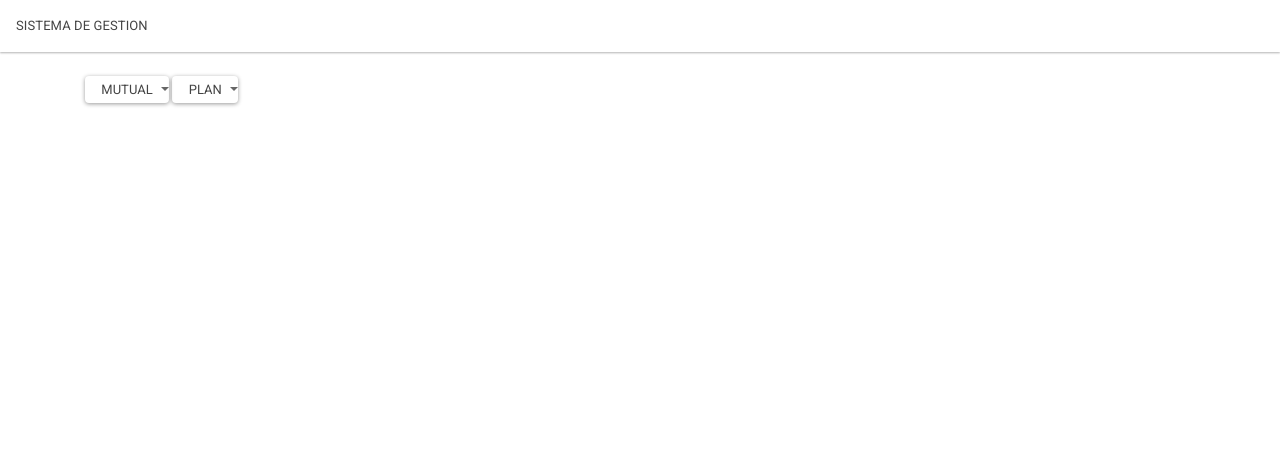
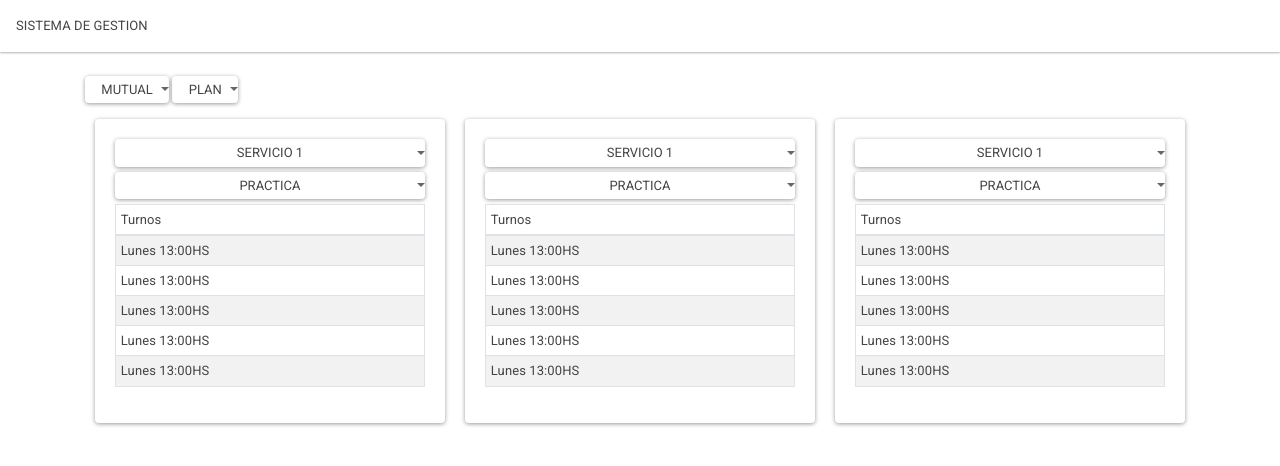
Before and after one commit to raabdev/APIRest-medical, a Flask app: page /turnos/asignacion_turnos/ in a window 1280 px wide. Shown: the top 466 px of the page. Run offline with Flask 2, Linux system fonts and the light colour scheme; some libraries are stand-ins or nearby versions.

Commit message:
se avanzo con los turnos

```diff
--- /dev/null
+++ b/static/css/styles.css
@@ -0,0 +1,11 @@
+#tarj-div{
+    display: flex;
+}
+
+#tarjeta{
+    margin: 0 10px 0 10px;
+}
+
+#servicio1{
+    margin-bottom: 5px;
+}
--- a/templates/asignacion_turnos.html
+++ b/templates/asignacion_turnos.html
@@ -4,7 +4,7 @@
 
     <script src="https://ajax.googleapis.com/ajax/libs/jquery/3.2.1/jquery.min.js"></script>
     <form action="" method="POST">
-       <div class="wrap">
+       <div class="form-group">
             <select class="btn pt-1 pb-1" id="mutual" name="mutual" required>
                 <option value="0" selected>Mutual</option>
                 <option value="OSDE">OSDE</option>
@@ -15,6 +15,105 @@
                 <option value="0" selected>Plan</option>
             </select>
         </div>
+
+        <div id="tarj-div">
+            <div class="col-md-4 card card-body" id="tarjeta">
+                <select class="btn pt-1 pb-1" id="servicio1" name="servicio1" required>
+                    <option value="0" selected>Servicio 1</option>
+                    <option value="01">Ecografia</option>
+                    <option value="02">Radiografia</option>
+                </select>
+                <select class="btn pt-1 pb-1" id="servicio1" name="servicio1" required>
+                    <option value="0" selected>PRACTICA</option>
+                    <option value="01">Ecografia</option>
+                    <option value="02" >Radiografia</option>
+                </select>
+                <div class="">
+                    <table class="table table-striped table-bordered bg-white table-sm">
+                        <thead>
+                            <tr>
+                                <td>Turnos</td>
+                            </tr>
+                        </thead>
+                        <tbody>
+                            <tr><td> Lunes 13:00HS</td></tr>
+                            <tr><td> Lunes 13:00HS</td></tr>
+                            <tr><td> Lunes 13:00HS</td></tr>
+                            <tr><td> Lunes 13:00HS</td></tr>
+                            <tr><td> Lunes 13:00HS</td></tr>
+                        </tbody>
+                    </table>
+                </div>
+            </div>
+
+            <div class="col-md-4 card card-body" id="tarjeta">
+                <select class="btn pt-1 pb-1" id="servicio1" name="servicio1" required>
+                    <option value="0" selected>Servicio 1</option>
+                    <option value="01">Ecografia</option>
+                    <option value="02">Radiografia</option>
+                </select>
+                <select class="btn pt-1 pb-1" id="servicio1" name="servicio1" required>
+                    <option value="0" selected>PRACTICA</option>
+                    <option value="01">Ecografia</option>
+                    <option value="02" >Radiografia</option>
+                </select>
+                <div class="">
+                    <table class="table table-striped table-bordered bg-white table-sm">
+                        <thead>
+                            <tr>
+                                <td>Turnos</td>
+                            </tr>
+                        </thead>
+                        <tbody>
+                            <tr><td> Lunes 13:00HS</td></tr>
+                            <tr><td> Lunes 13:00HS</td></tr>
+                            <tr><td> Lunes 13:00HS</td></tr>
+                            <tr><td> Lunes 13:00HS</td></tr>
+                            <tr><td> Lunes 13:00HS</td></tr>
+                        </tbody>
+                    </table>
+                </div>
+            </div>
+
+            <div class="col-md-4 card card-body" id="tarjeta">
+                <select class="btn pt-1 pb-1" id="servicio1" name="servicio1" required>
+                    <option value="0" selected>Servicio 1</option>
+                    <option value="01">Ecografia</option>
+                    <option value="02">Radiografia</option>
+                </select>
+                <select class="btn pt-1 pb-1" id="servicio1" name="servicio1" required>
+                    <option value="0" selected>PRACTICA</option>
+                    <option value="01">Ecografia</option>
+                    <option value="02" >Radiografia</option>
+                </select>
+                <div class="">
+                    <table class="table table-striped table-bordered bg-white table-sm">
+                        <thead>
+                            <tr>
+                                <td>Turnos</td>
+                            </tr>
+                        </thead>
+                        <tbody>
+                            <tr><td> Lunes 13:00HS</td></tr>
+                            <tr><td> Lunes 13:00HS</td></tr>
+                            <tr><td> Lunes 13:00HS</td></tr>
+                            <tr><td> Lunes 13:00HS</td></tr>
+                            <tr><td> Lunes 13:00HS</td></tr>
+                        </tbody>
+                    </table>
+                </div>
+            </div>
+        </div>
+
+
+
+
+
+
+
+    </form>
+
+
     <script>
     $(document).on("change","#mutual",function(){
 
--- a/templates/layout.html
+++ b/templates/layout.html
@@ -4,6 +4,7 @@
     <meta charset="UTF-8">
     <meta name="viewport" content="width=device-width, initial-scale=1.0">
     <link rel="stylesheet" href="https://bootswatch.com/4/materia/bootstrap.min.css">
+    <link rel="stylesheet" href="{{ url_for('static', filename='css/styles.css') }}">
     <title>Sistema</title>
 </head>
 <body>
```
